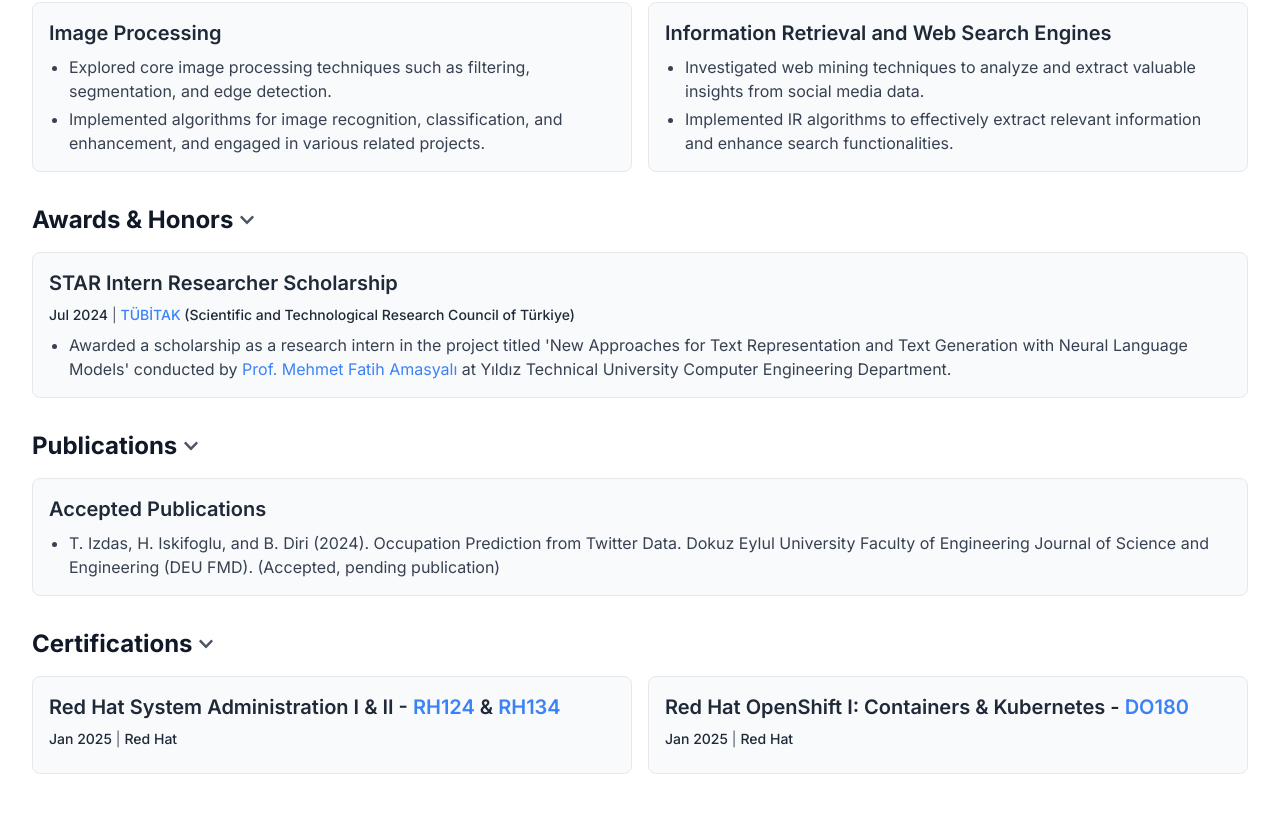
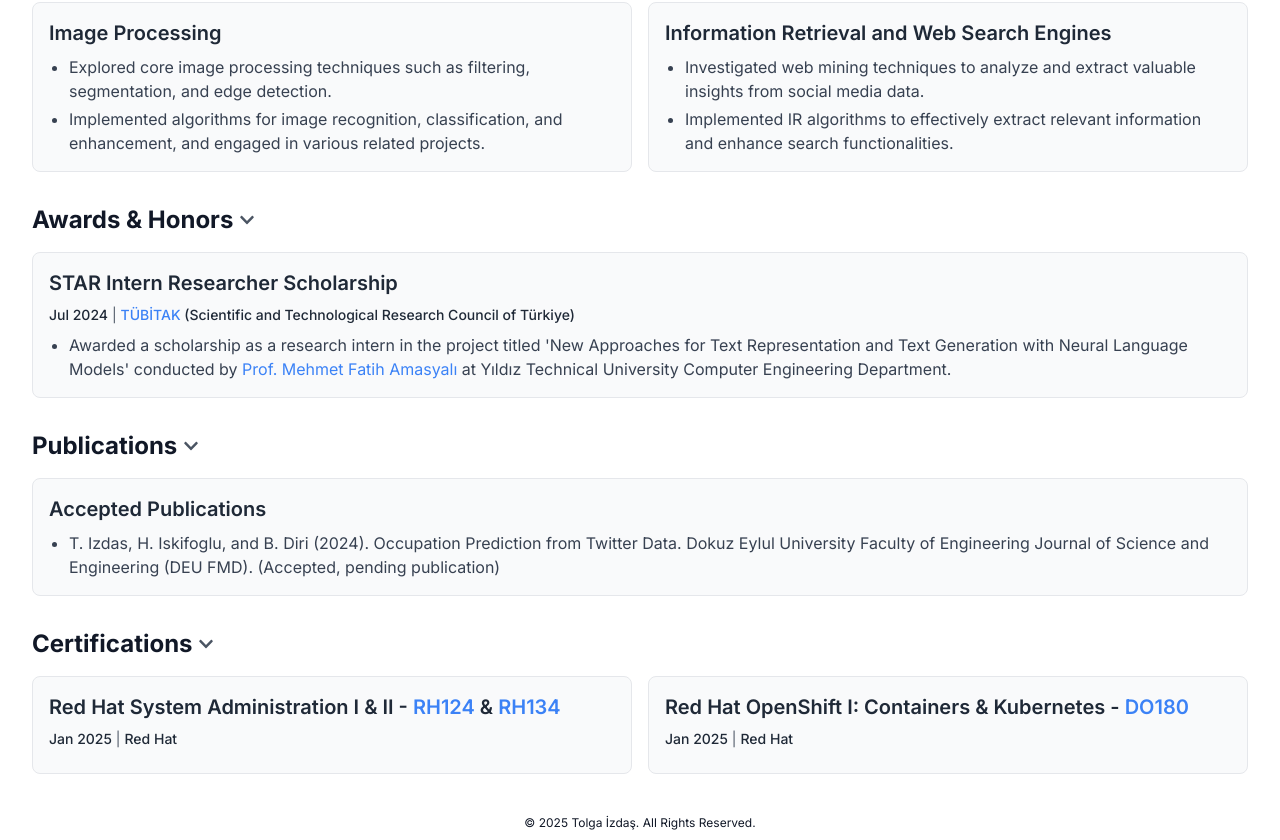
Before and after one commit to tolgaizdas/personal-website, a Next.js app: page / in a window 1280 px wide. Shown: the part 777-1617 px from the top of the page. Before the commit the page ends 1583 px from the top, so only its background shows below. Built offline with nearby package versions, Linux system fonts and the light colour scheme.

Commit message:
added Footer

```diff
--- a/src/app/page.js
+++ b/src/app/page.js
@@ -1,6 +1,7 @@
 import Title from "../components/Title";
 import Section from "../components/Section";
 import TopButton from "../components/TopButton";
+import Footer from "../components/Footer";
 
 function generate_a_tag(url, text) {
   return `<a target="_blank" href="${url}" class="text-blue-500 hover:underline dark:text-blue-400">${text}</a>`;
@@ -28,7 +29,10 @@ export default function Home() {
             "https://www.yildiz.edu.tr/en",
             "Yıldız Technical University"
           )}.`,
-          `Here is my ${generate_a_tag("/tolgaizdas-resume.pdf", "resume")} (Updated Jan 2025).`,
+          `Here is my ${generate_a_tag(
+            "/tolgaizdas-resume.pdf",
+            "resume"
+          )} (Updated Jan 2025).`,
         ],
       },
     ],
@@ -331,6 +335,7 @@ export default function Home() {
         <Section {...certifications} />
       </div>
       <TopButton />
+      <Footer />
     </div>
   );
 }
--- /dev/null
+++ b/src/components/Footer.js
@@ -0,0 +1,16 @@
+import React from "react";
+
+const Footer = () => {
+  const currentYear = new Date().getFullYear();
+  const fontSize = "0.75rem";
+  return (
+    <footer
+      className="text-center text-gray-900 dark:text-gray-100 flex-wrap p-2"
+      style={{ fontSize }}
+    >
+      &copy; {currentYear} Tolga İzdaş. All Rights Reserved.
+    </footer>
+  );
+};
+
+export default Footer;
--- a/src/components/TopButton.js
+++ b/src/components/TopButton.js
@@ -33,7 +33,7 @@ const TopButton = () => {
       onClick={scrollToTop}
       className={`${
         isVisible ? "opacity-100" : "opacity-0"
-      } fixed bottom-8 right-4 p-2
+      } fixed bottom-4 right-4 p-2
       rounded-full
       focus:outline-none transition-opacity transition-colors
       bg-gray-50 dark:bg-gray-800
```
